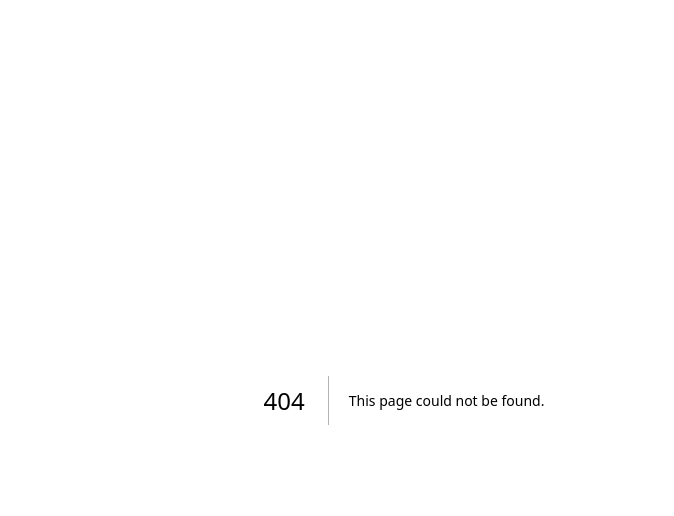
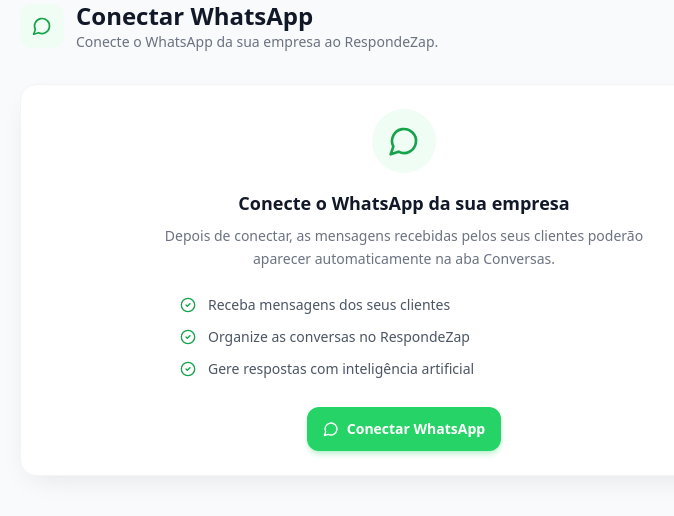
Before and after one commit to luiz13739/Respondezap-ia, a Next.js app: page /whatsapp in a window 1280 px wide. Before the commit this address had no page. Shown: the top 516 px of the page, without its empty margins (236-910 px from the left). Built offline with nearby package versions, Linux system fonts and the light colour scheme.

Commit message:
Cria página de conexão do WhatsApp

```diff
--- /dev/null
+++ b/app/whatsapp/page.tsx
@@ -0,0 +1,68 @@
+"use client";
+
+import { MessageCircle, CheckCircle2 } from "lucide-react";
+import { Card } from "@/components/ui/Card";
+import { Button } from "@/components/ui/Button";
+
+export default function WhatsAppPage() {
+  return (
+    <div className="mx-auto max-w-3xl animate-fadeIn">
+      <div className="mb-8 flex items-center gap-3">
+        <div className="flex h-11 w-11 items-center justify-center rounded-xl bg-green-50">
+          <MessageCircle className="h-5 w-5 text-green-600" />
+        </div>
+
+        <div>
+          <h1 className="text-2xl font-semibold text-gray-900">
+            Conectar WhatsApp
+          </h1>
+
+          <p className="text-sm text-gray-500">
+            Conecte o WhatsApp da sua empresa ao RespondeZap.
+          </p>
+        </div>
+      </div>
+
+      <Card>
+        <div className="text-center">
+          <div className="mx-auto mb-4 flex h-16 w-16 items-center justify-center rounded-full bg-green-50">
+            <MessageCircle className="h-8 w-8 text-green-600" />
+          </div>
+
+          <h2 className="text-lg font-semibold text-gray-900">
+            Conecte o WhatsApp da sua empresa
+          </h2>
+
+          <p className="mx-auto mt-2 max-w-lg text-sm leading-relaxed text-gray-500">
+            Depois de conectar, as mensagens recebidas pelos seus clientes
+            poderão aparecer automaticamente na aba Conversas.
+          </p>
+
+          <div className="mx-auto mt-6 max-w-md space-y-3 text-left">
+            <div className="flex items-center gap-3 text-sm text-gray-600">
+              <CheckCircle2 className="h-4 w-4 shrink-0 text-green-600" />
+              Receba mensagens dos seus clientes
+            </div>
+
+            <div className="flex items-center gap-3 text-sm text-gray-600">
+              <CheckCircle2 className="h-4 w-4 shrink-0 text-green-600" />
+              Organize as conversas no RespondeZap
+            </div>
+
+            <div className="flex items-center gap-3 text-sm text-gray-600">
+              <CheckCircle2 className="h-4 w-4 shrink-0 text-green-600" />
+              Gere respostas com inteligência artificial
+            </div>
+          </div>
+
+          <div className="mt-7 flex justify-center">
+            <Button>
+              <MessageCircle className="h-4 w-4" />
+              Conectar WhatsApp
+            </Button>
+          </div>
+        </div>
+      </Card>
+    </div>
+  );
+}
```
